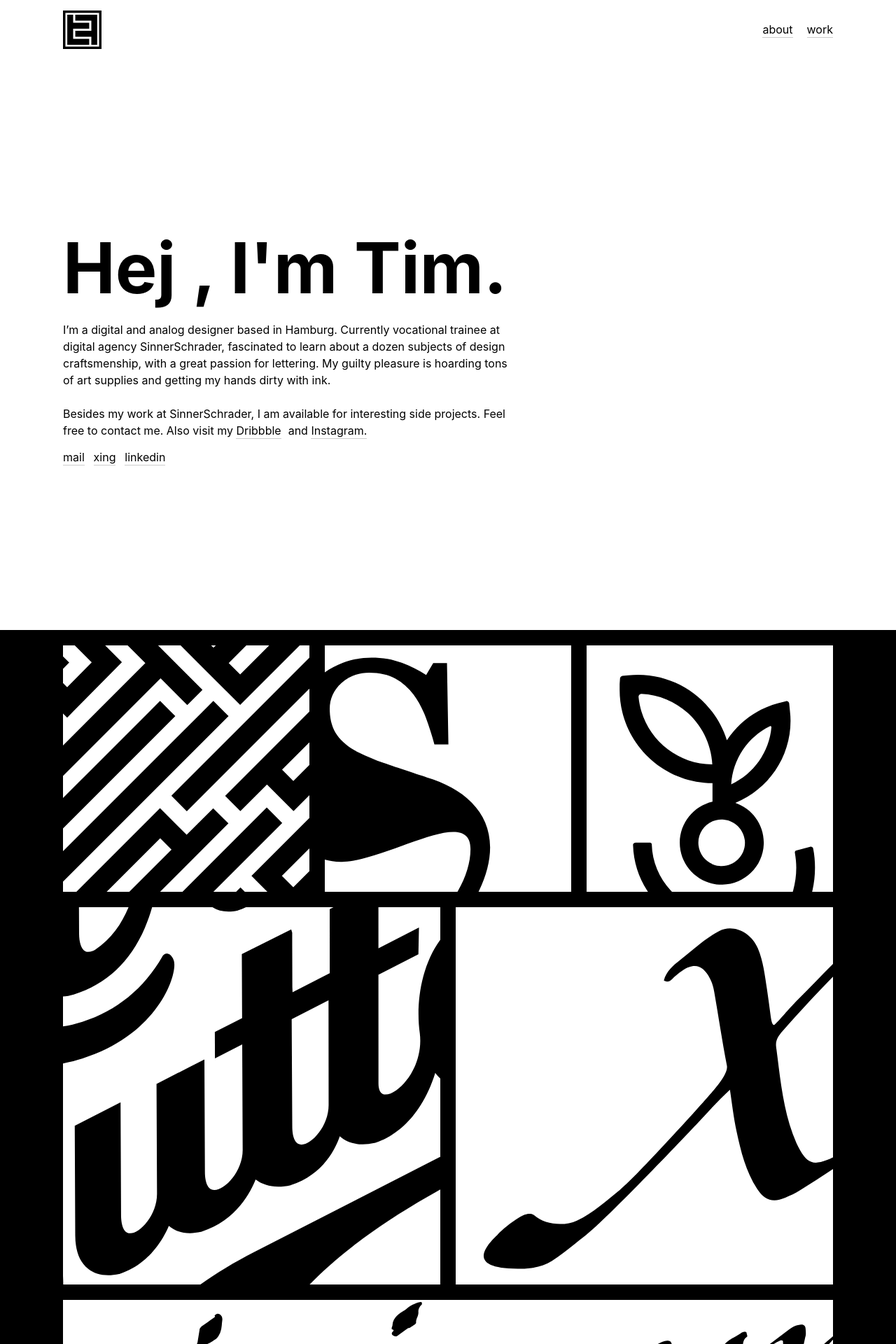
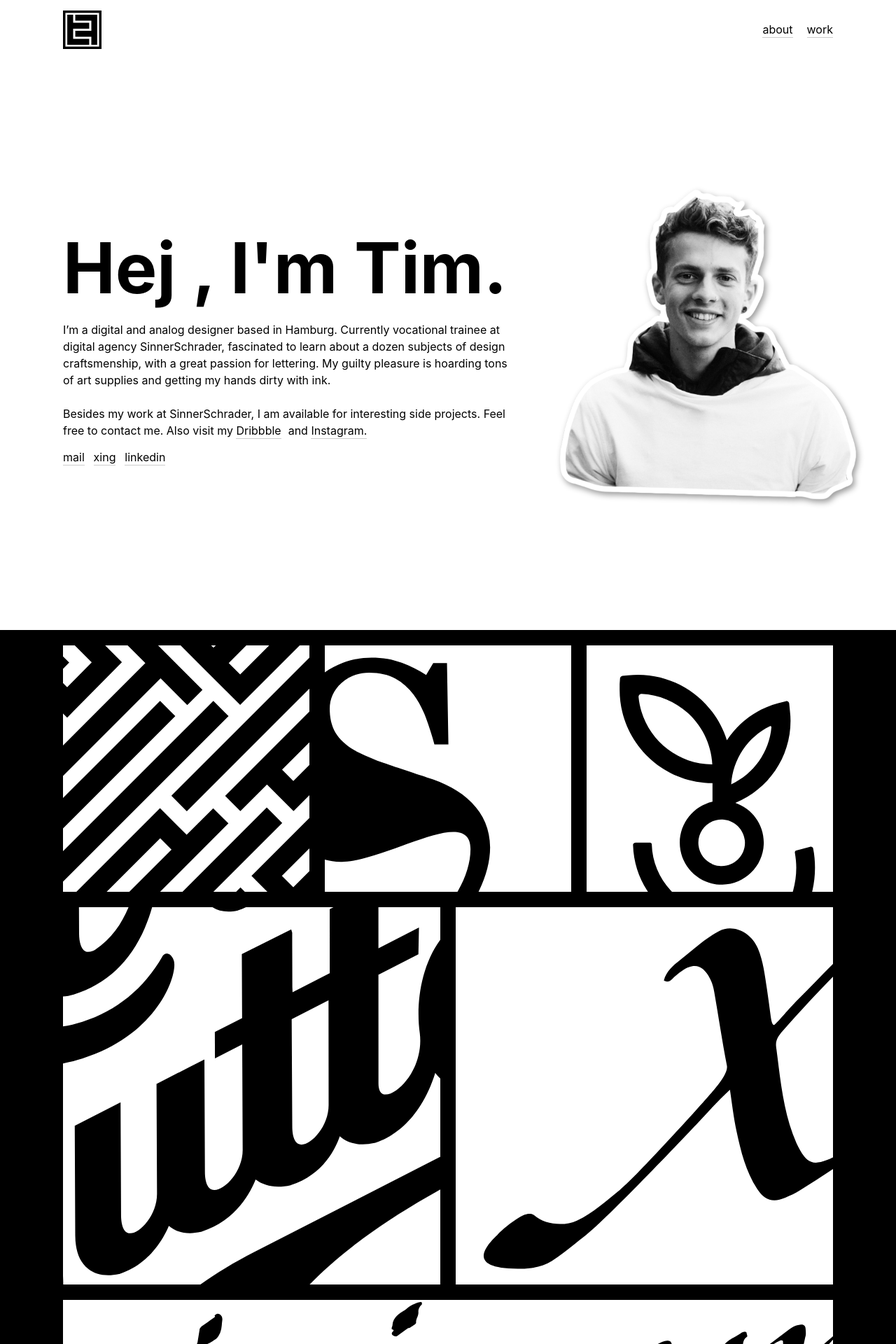
Before and after one commit to timfeuring/Portfolio, a Jekyll site: the page built from index.md, in a window 1280 px wide. Shown: the top 1920 px of the page at 70% size. Built offline with Jekyll 4.4.1, drawn with Linux system fonts in a browser that asks for light colours.

Commit message:
added image in about section

```diff
--- a/_includes/footer.html
+++ b/_includes/footer.html
@@ -1,5 +1,5 @@
 <footer class="imprint" id="imprint">
     <div class="container-wrapper">
-        <a class="underline-inverted" href="imprint.html" target="_blank"> imprint </a>
+        <a class="underline-inverted" href="imprint.html" target="_blank">imprint</a>
     </div>
 </footer>
--- a/_includes/intro.html
+++ b/_includes/intro.html
@@ -1,4 +1,5 @@
 <section class="container-wrapper about" id="about">
+    <div class="about-container">
         <div class="about-intro">
             <h1  class="about-headline" id="about-headline"> Hej </h1>
             <p>
@@ -15,4 +16,6 @@
             <a class="about__contact-links underline" href="https://www.xing.com/profile/Tim_Feuring3/cv" target="_blank">xing</a>
             <a class="about__contact-links underline" href="https://www.linkedin.com/in/tim-feuring-580864164/" target="_blank">linkedin</a>
         </div>
+        <img class="about-img" src="assets/img/tim-cutout.png" alt="Tim Feuring">
+    </div>
 </section>
--- a/assets/main.css
+++ b/assets/main.css
@@ -287,6 +287,22 @@ body {
         }
     }
 
+.about-container {
+    display: flex;
+    flex-direction: row;
+    align-items: center;
+    position: relative;
+    padding: 100px 0;
+}
+        @media only screen and (max-width: 915px) {
+            .about-container {
+                flex-direction: column;
+            }
+        }
+
+.about-intro {
+    width: 100%;
+}
 
 .about-intro:hover {
     transition: all ease .2s;
@@ -295,6 +311,12 @@ body {
 .about-headline {
     font-size: 10rem;
     color: #000;
+    }
+
+    @media only screen and (max-width: 900px) {
+        .about-intro {
+            padding: 0 0 50px 0;
+        }
     }
 
     @media only screen and (max-width: 800px) {
@@ -306,9 +328,6 @@ body {
     @media only screen and (max-width: 500px) {
         .about-headline {
             font-size: 6rem;
-        }
-        .about-intro {
-            padding: 80px 0;
         }
     }
 
@@ -322,10 +341,56 @@ body {
     max-width: 650px;
 }
 
+        @media only screen and (max-width: 1100px) {
+            .about p {
+                max-width: 600px;
+            }
+        }
+
+        @media only screen and (max-width: 1015px) {
+            .about p {
+                max-width: 530px;
+            }
+        }
+
+        @media only screen and (max-width: 930px) {
+            .about p {
+                max-width: 460px;
+            }
+        }
+
+        @media only screen and (max-width: 900px) {
+            .about p {
+                max-width: 650px;
+            }
+        }
+
+
 .about__contact-links {
     margin-right: 10px;
 }
 
+.about-img {
+    height: max-content;
+    width: 450px;
+    -webkit-filter: drop-shadow(3px 4px 4px rgba(0,0,0,0.4));
+    position: absolute;
+    right: -50px;
+    z-index: -1;
+}
+
+        @media only screen and (max-width: 900px) {
+            .about-img {
+                position: unset;
+            }
+        }
+
+        @media only screen and (max-width: 475px) {
+            .about-img {
+                position: unset;
+                width: 95vw;
+            }
+        }
 
 /* Work styles */
 /* ============================================================================ */
```
Also changed, not shown: assets/img/tim-cutout.png (added), 4 other files. Lines whose indentation alone changed are shown as unchanged.
